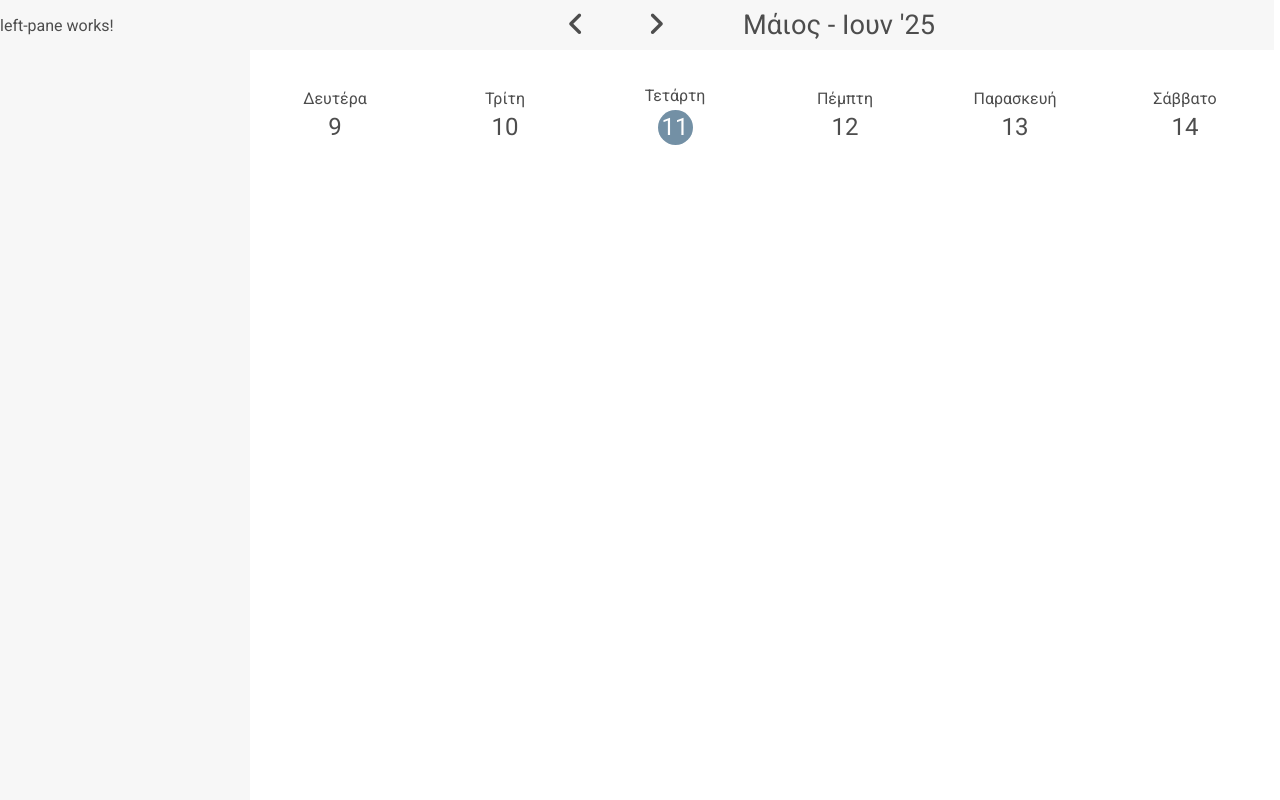
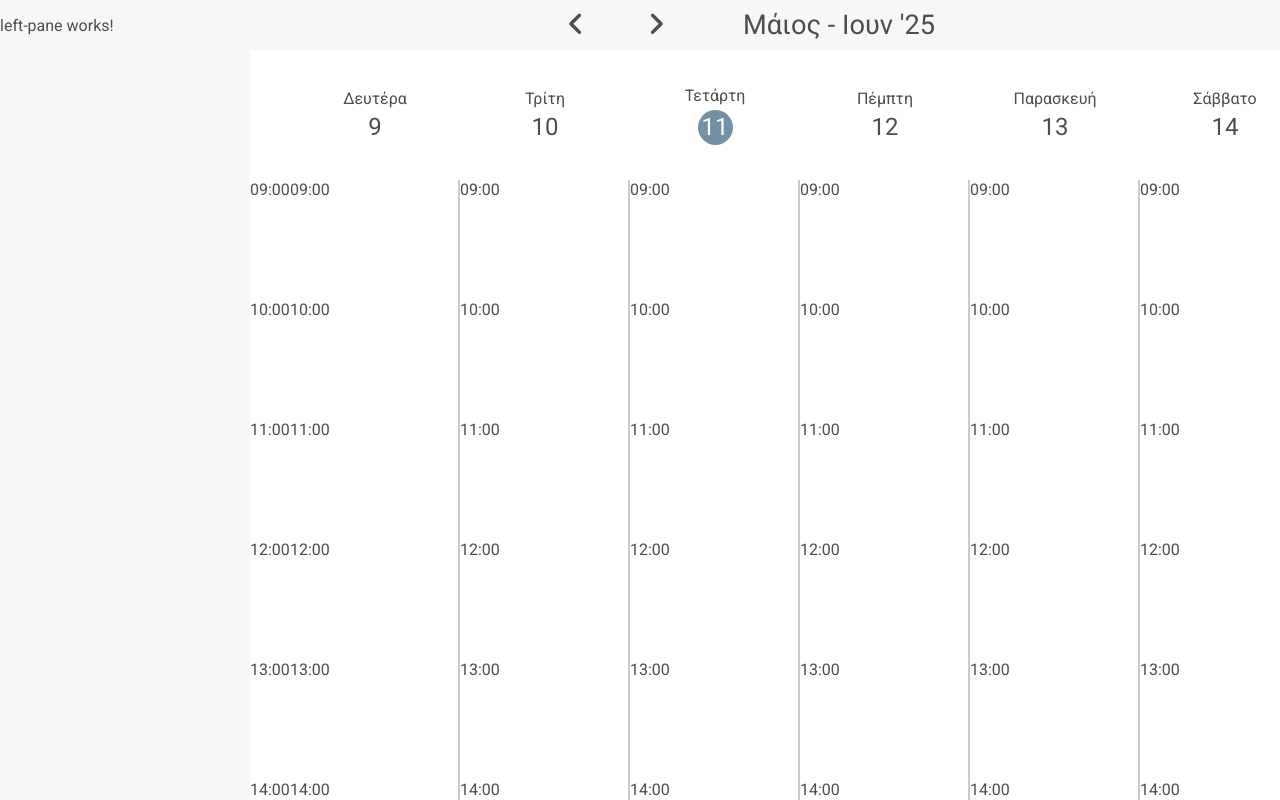
Before and after one commit to PolyviosPap/PapaDimiDo, an Angular app: page / in a window 1280 px wide. Built offline with nearby package versions, Linux system fonts and the light colour scheme.

Commit message:
reworks for correct scroll

```diff
--- a/src/app/left-pane/left-pane.component.css
+++ b/src/app/left-pane/left-pane.component.css
@@ -2,8 +2,9 @@
     display: flex;
     flex-direction: column;
 
-    height: 100%;
+    /* parent is a row */
     width: 250px;
+    height: 100vh;
 
     background-color: #f7f7f7;
 }
--- /dev/null
+++ b/src/app/main-view/days/days-contents/days-contents.component.css
@@ -0,0 +1,50 @@
+:host {
+    display: flex;
+    flex-direction: row;
+
+    /* parent is a column */
+    /*width: calc(100vw - 250px);*/ /* 100% of parent */
+    /*height: calc(100vh - 50px - 130px);*/ /* its brother takes 130px fixed height */
+
+    overflow-x: hidden;
+    overflow-y: scroll;
+    scrollbar-width: thin;
+}
+
+.hoursColumn {
+    display: flex;
+    flex-direction: column;
+
+    /* parent is a row */
+    width: 40px;
+    min-width: 40px; /* fixed 40px width */
+    /*height: 100%;*/
+}
+
+.hour {
+    display: flex;
+    flex-direction: column;
+
+    /* parent is a column */
+    /* width: 100%; */
+    height: 120px;
+    min-height: 120px; /* fixed 120px height */
+}
+
+.dayContent {
+    display: flex;
+    flex-direction: column;
+
+    /* parent is a row */
+    width: 170px;
+    flex: 1; /* take the remaining horizontal space */
+    min-width: 170px; /* but don't shrink below 170px */
+}
+
+.dayContent > .hour {
+    border-right: 2px solid #c1ced7;
+}
+
+.lastDay {
+    border: none;
+}
--- /dev/null
+++ b/src/app/main-view/days/days-contents/days-contents.component.html
@@ -0,0 +1,13 @@
+<div class="hoursColumn">
+    <div class="hour" *ngFor="let hour of hours">
+        {{ hour }}:00
+    </div>
+</div>
+
+<div
+    class="dayContent"
+    *ngFor="let day of weekDays; let i = index"
+    [class.lastDay]="i == 6"
+>
+    <div class="hour" *ngFor="let hour of hours">{{ hour }}:00</div>
+</div>
--- /dev/null
+++ b/src/app/main-view/days/days-contents/days-contents.component.ts
@@ -0,0 +1,23 @@
+import { Component } from '@angular/core';
+import { CommonModule } from '@angular/common';
+
+@Component({
+  selector: 'app-days-contents',
+  imports: [CommonModule],
+  templateUrl: './days-contents.component.html',
+  styleUrl: './days-contents.component.css'
+})
+export class DaysContentsComponent {
+  weekDays = ['Δευτέρα', 'Τρίτη', 'Τετάρτη', 'Πέμπτη', 'Παρασκευή', 'Σάββατο', 'Κυριακή'];
+  hours: string[] = [];
+
+  constructor() {
+    this.generateHours();
+  }
+
+  generateHours() {
+    for (let i = 9; i < 22; i++) {
+      this.hours.push(i.toString().padStart(2, '0'));
+    }
+  }
+}
--- a/src/app/main-view/days/days-headers/days-headers.component.css
+++ b/src/app/main-view/days/days-headers/days-headers.component.css
@@ -2,27 +2,33 @@
     display: flex;
     flex-direction: row;
 
+    /* parent is a column */
+    /*width: calc(100vw - 250px);*/ /* 100% of parent */
     height: 130px;
-    width: 100%;
-
-    flex-shrink: 0;
 }
 
-.hourColumnDummy {
-    height: 100%;
+.hoursColumnDummy {
+    display: flex;
+    flex-direction: column;
+
+    /* parent is a row */
     width: 40px;
+    min-width: 40px;
+    height: 130px; /* 100% of parent */
 }
 
 .dayHeader {
     display: flex;
     flex-direction: column;
 
+    /* parent is a row */
+    width: 170px;
+    flex: 1; /* take the remaining horizontal space */
+    min-width: 170px; /* but don't shrink below 170px */
+    height: 130px; /* 100% of parent */
+
     justify-content: center;
     align-items: center;
-
-    height:100%;
-    flex: 1;
-    min-width: 170px;
 }
 
 .dayHeaderDay {
--- a/src/app/main-view/days/days-headers/days-headers.component.html
+++ b/src/app/main-view/days/days-headers/days-headers.component.html
@@ -1,4 +1,4 @@
-<div class="hourColumnDummy"></div>
+<div class="hoursColumnDummy"></div>
 
 <div
     class="dayHeader"
--- a/src/app/main-view/days/days.component.css
+++ b/src/app/main-view/days/days.component.css
@@ -1,9 +1,8 @@
 :host {
     display: flex;
+    flex-direction: column;
 
-    flex: 1;
-    width: 100%;
-
-    overflow-x: auto;
-    scrollbar-width: thin;
+    /* parent is a column */
+    width: calc(100vw - 250px); /* 100% of parent */
+    height: calc(100vh - 50px); /* its brother takes 50px fixed height */
 }
--- a/src/app/main-view/days/days.component.html
+++ b/src/app/main-view/days/days.component.html
@@ -1 +1,2 @@
 <app-days-headers></app-days-headers>
+<app-days-contents></app-days-contents>
--- a/src/app/main-view/main-view.component.css
+++ b/src/app/main-view/main-view.component.css
@@ -2,6 +2,7 @@
     display: flex;
     flex-direction: column;
 
-    height: 100%;
-    width: calc(100vw - 256px);
+    /* parent is a row */
+    /*width: calc(100vw - 250px);*/ /* its brother takes 250px fixed width */
+    /*height: 100vh;*/
 }
--- a/src/app/main-view/week-bar/week-bar.component.css
+++ b/src/app/main-view/week-bar/week-bar.component.css
@@ -2,8 +2,9 @@
     display: flex;
     flex-direction: row;
 
+    /* parent is a column */
+    width: calc(100vw - 250px); /* 100% of parent */
     height: 50px;
-    width: 100%;
 
     background-color: #f7f7f7;
 }
```
Also changed, not shown: src/app/main-view/days/days.component.ts (+6 -1 lines), src/app/tmp.html (added, +12 -0 lines), 1 other file (tests, documents, lock files or other folders).
